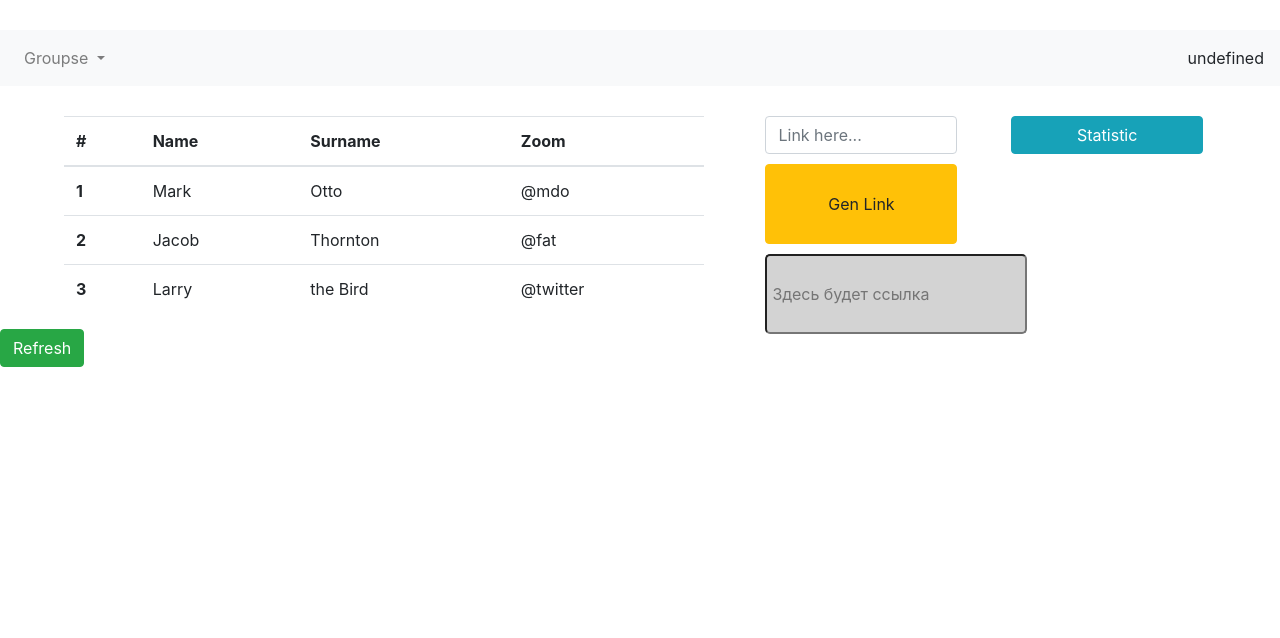
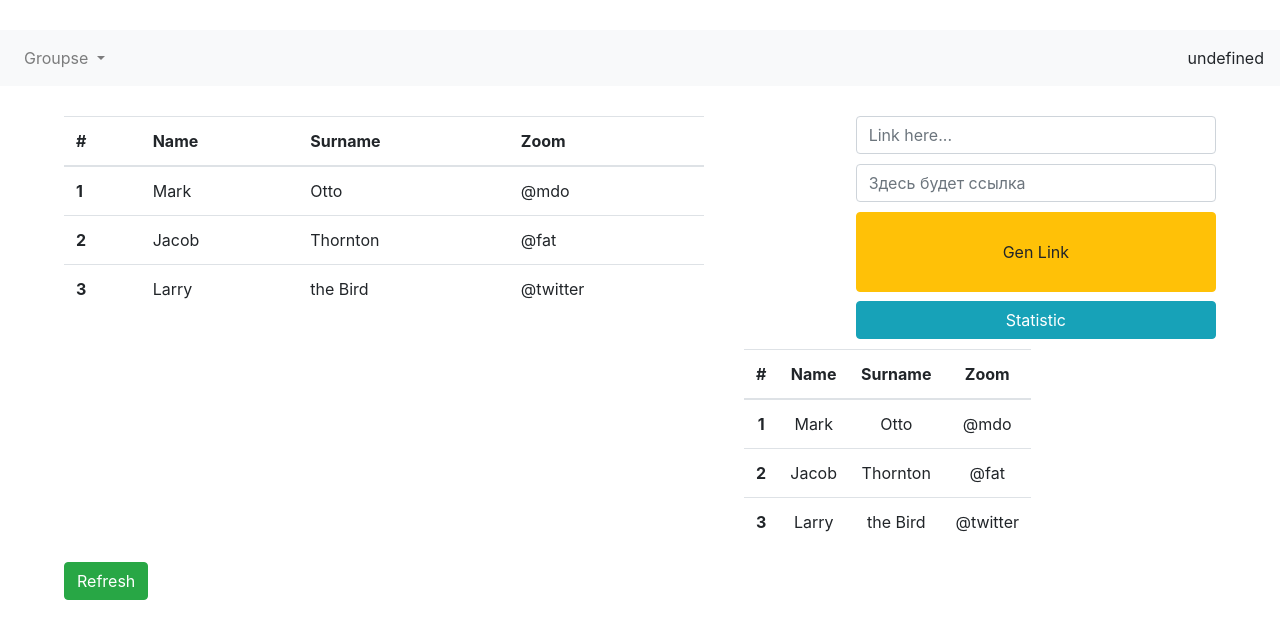
Before and after one commit to dad002/practice_v2.0, a website: page src/static/main.html in a window 1280 px wide. Drawn offline with nearby package versions, Linux system fonts and the light colour scheme; files that its build step writes are made by us from their sources; no server answers; files whose address does not match are found by name.

Commit message:
Frontend changes

```diff
--- a/src/static/css/style.css
+++ b/src/static/css/style.css
@@ -7,7 +7,6 @@
     float: left;
     width: 50%;
     margin-left: 5%;
-    margin-top: 30px;
 }
 
 .mr-l {
@@ -18,15 +17,18 @@
     clear: both;
 }
 
+.space-30px {
+    height: 30px;
+}
+
 .right-bar {
     /*border: 2px solid red;*/
     float: right;
 
 
-    width: 15%;
+    width: 38%;
 
-    margin-right: 6%;
-    margin-top: 30px;
+    margin-right: 5%;
 
     text-align: center;
 }
@@ -39,10 +41,7 @@
     /*border: 2px solid red;*/
     float: right;
 
-    margin-right: 4.2%;
-    margin-top: 30px;
-
-    width: 15%;
+    width: 100%;
 }
 
 .gen-field {
@@ -64,6 +63,18 @@
     border-radius: 5px;
 }
 
+.float_left {
+    float: left;
+}
+
+.float_right {
+    float: right;
+}
+
+.red_squear {
+    border: 2px solid red;
+}
+
 .m-b10px {
     margin-bottom: 10px;
 }
--- a/src/static/main.html
+++ b/src/static/main.html
@@ -36,7 +36,7 @@
 
 		<div class="login">LOGIN</div>
 	</nav>
-
+	<div class="space-30px"></div>
 	<div class="my_table">
 		<table class="table">
 		  	<thead>
@@ -70,21 +70,57 @@
 		</table>
 	</div>
 
+
+
 	<div class="right-bar">
-		<a href="#" class="btn btn-info inline w-100p" style="margin-bottom: 10px">Statistic</a><br>
-<!--		<a href="#" class="btn btn-info inline w-100p">Group</a><br>-->
-	</div>
+		<div class="float_right">
+			<div class="link-gen" style="height: 185px;">
+				<input class="form-control m-b10px" type="text" placeholder="Link here..." id="link_input">
+				<input id="link" class="form-control w-100p m-b10px" placeholder="Здесь будет ссылка" />
+				<button type="button" class="btn btn-warning w-100p h-80px" onclick="create_link()">Gen Link</button>
+			</div>
+			<a href="#" class="btn btn-info inline w-100p" style="margin-bottom: 10px">Statistic</a><br>
+		</div>
+		<div class="float_left">
+			<div class="my_table">
+				<table class="table">
+				  	<thead>
+				    	<tr>
+				      		<th scope="col" id="gr_num">#</th>
+				      		<th scope="col">Name</th>
+				      		<th scope="col">Surname</th>
+				      		<th scope="col">Zoom</th>
+				    	</tr>
+				  	</thead>
+				  	<tbody id="tbody">
+				    	<tr>
+				      		<th scope="row">1</th>
+				      		<td>Mark</td>
+				      		<td>Otto</td>
+				      		<td>@mdo</td>
+					    </tr>
+					    <tr>
+				    		<th scope="row">2</th>
+				      		<td>Jacob</td>
+				      		<td>Thornton</td>
+				      		<td>@fat</td>
+				    	</tr>
+				    	<tr>
+				      		<th scope="row">3</th>
+				      		<td>Larry</td>
+				      		<td>the Bird</td>
+				      		<td>@twitter</td>
+				    	</tr>
+				  	</tbody>
+				</table>
+			</div>
+		</div>
 
-	<div class="link-gen" style="height: 128px;">
-		<input class="form-control m-b10px" type="text" placeholder="Link here..." id="link_input">
-		<button type="button" class="btn btn-warning w-100p h-80px" onclick="create_link()">Gen Link</button>
-		<input id="link" class="link_area" readonly placeholder="Здесь будет ссылка" />
 	</div>
 
 	<div class="footer">
 		<div class="space1"></div>
-<!--		<button type="button" class="btn btn-info ml-5p" onclick="refresh_gr()">Add</button>-->
-		<button type="button" class="btn btn-success" onclick="refresh()">Refresh</button>
+		<button type="button" class="btn btn-success ml-5p" onclick="refresh()">Refresh</button>
 	</div>
 
 </body>
```
